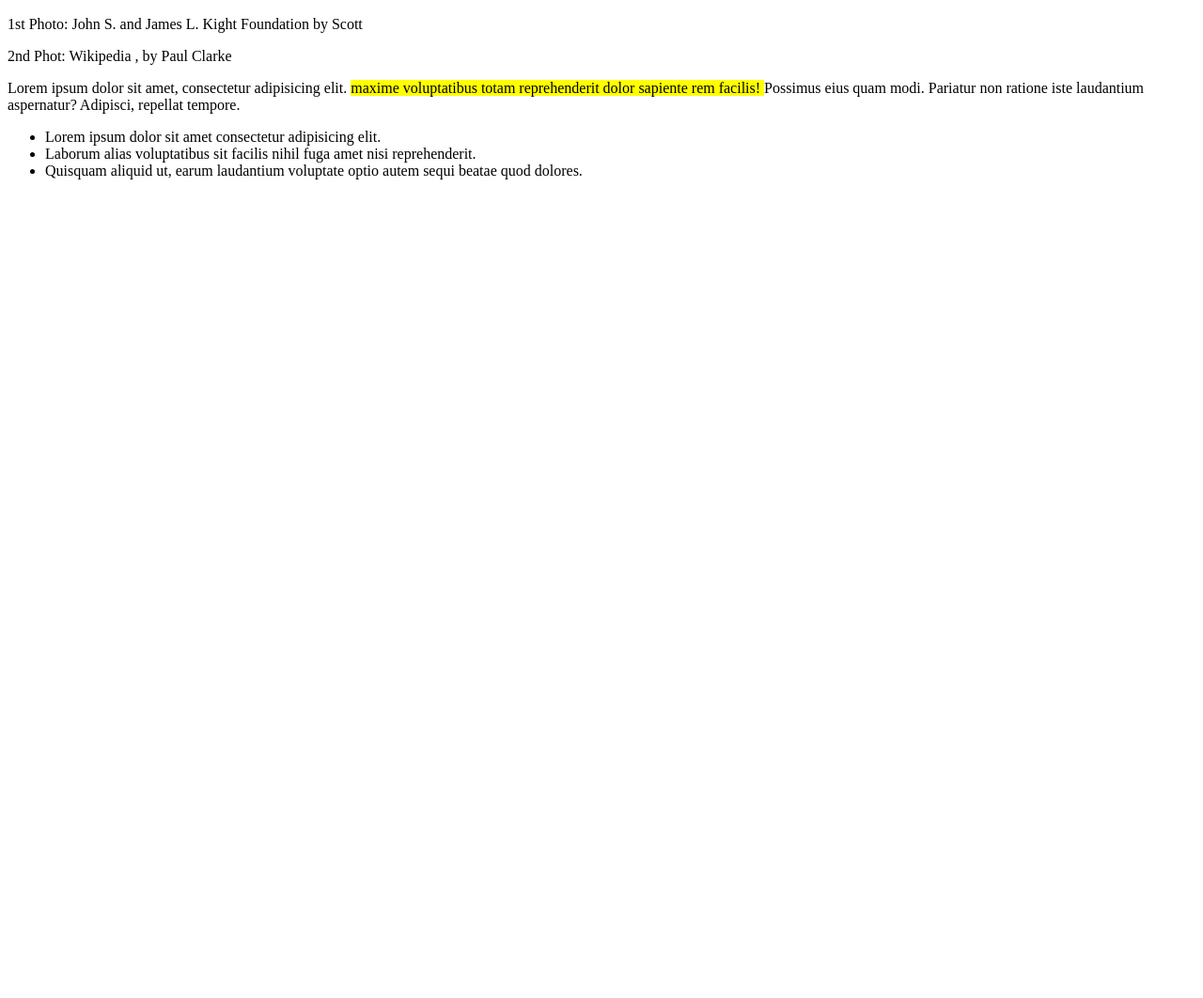
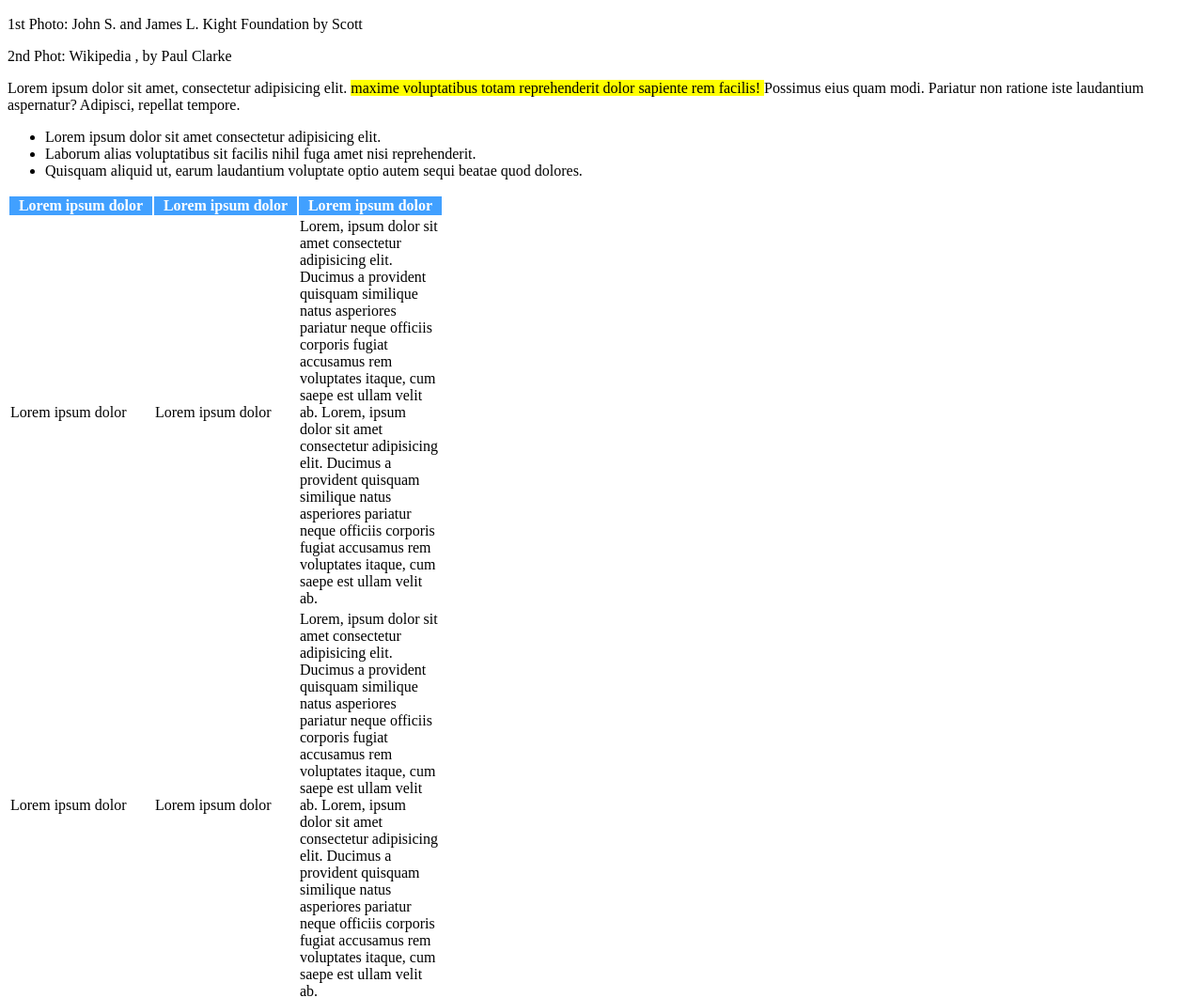
Before and after one commit to martinaapalazzi/html-css-booleaner, a plain HTML site: page index.html in a window 1280 px wide. Shown: the part 576-1638 px from the top of the page at 94% size. Before the commit the page ends 800 px from the top, so only its background shows below. Drawn offline with Linux system fonts and the light colour scheme.

Commit message:
Aggiunta tabella e paragrafo

```diff
--- a/index.html
+++ b/index.html
@@ -15,7 +15,7 @@
         <h1>
             Internet deve essere al servizio del "bene pubblico": il manifesto di Tim Berners-Lee
         </h1>
-        <p class="autor"> Scritto da <span style="color: lightblue;"> The Booleaner</span>
+        <p class="autor"> Scritto da <span style="color: rgb(72, 189, 228);"> The Booleaner</span>
          </p>
         <p class="autor">
             10/10/2020
@@ -51,9 +51,61 @@
             <li>
              Quisquam aliquid ut, earum laudantium voluptate optio autem sequi beatae quod dolores.
             </li>
-
        </ul>
 
+       <table>
+            <thead>
+                <tr class="primariga">
+                    <th>
+                        <span style="color: white;"> Lorem ipsum dolor </span>
+                    </th>
+                    <th>
+                        <span style="color: white;"> Lorem ipsum dolor </span>
+                    </th>
+                    <th>
+                        <span style="color: white;"> Lorem ipsum dolor </span>
+                    </th>
+                </tr>
+            </thead>
+            <tbody>
+                <tr class="seconda riga">
+                    <td>
+                        Lorem ipsum dolor
+                    </td>
+                    <td>
+                        Lorem ipsum dolor
+                    </td>
+                    <td>
+                        Lorem, ipsum dolor sit amet consectetur adipisicing elit. Ducimus a provident quisquam similique natus asperiores pariatur neque officiis corporis fugiat accusamus rem voluptates itaque, cum saepe est ullam velit ab. Lorem, ipsum dolor sit amet consectetur adipisicing elit. Ducimus a provident quisquam similique natus asperiores pariatur neque officiis corporis fugiat accusamus rem voluptates itaque, cum saepe est ullam velit ab.
+                    </td>
+                </tr>
+                <tr>
+                    <td>
+                        Lorem ipsum dolor
+                    </td>
+                    <td>
+                        Lorem ipsum dolor
+                    </td>
+                    <td>
+                        Lorem, ipsum dolor sit amet consectetur adipisicing elit. Ducimus a provident quisquam similique natus asperiores pariatur neque officiis corporis fugiat accusamus rem voluptates itaque, cum saepe est ullam velit ab. Lorem, ipsum dolor sit amet consectetur adipisicing elit. Ducimus a provident quisquam similique natus asperiores pariatur neque officiis corporis fugiat accusamus rem voluptates itaque, cum saepe est ullam velit ab.
+                    </td>
+                </tr>
+                <tr class="seconda riga">
+                    <td>
+                        Lorem ipsum dolor
+                    </td>
+                    <td>
+                        Lorem ipsum dolor
+                    </td>
+                    <td>
+                        Lorem, ipsum dolor sit amet consectetur adipisicing elit. Ducimus a provident quisquam similique natus asperiores pariatur neque officiis corporis fugiat accusamus rem voluptates itaque, cum saepe est ullam velit ab. Lorem, ipsum dolor sit amet consectetur adipisicing elit. Ducimus a provident quisquam similique natus asperiores pariatur neque officiis corporis fugiat accusamus rem voluptates itaque, cum saepe est ullam velit ab.
+                    </td>
+                </tr>
+            </tbody>
+       </table>
+       <p>
+            Lorem ipsum dolor sit amet consectetur adipisicing elit. Sed doloribus laborum animi delectus culpa quia repudiandae, tempora maiores nam! Delectus non, repudiandae <span style="background-color: yellow;"> vel maiores vitae impedit exercitationem amet? </span> Incidunt, labore. Lorem, ipsum dolor sit amet consectetur adipisicing elit. Ducimus a provident quisquam similique natus asperiores pariatur neque officiis corporis fugiat accusamus rem voluptates itaque, cum saepe est ullam velit ab. Lorem, ipsum dolor sit amet consectetur adipisicing elit. Ducimus a provident quisquam similique natus asperiores pariatur neque officiis corporis fugiat accusamus rem voluptates itaque, cum saepe est ullam velit ab.
+        </p>
 
 
     </main>
--- a/style.css
+++ b/style.css
@@ -1,5 +1,5 @@
 header {
-    background-color: lightskyblue; width: 100%; height: 100%;
+    background-color: rgb(105, 195, 251); width: 100%; height: 100%;
     background-size: 250px;
     background-image: url(img/pattern.png);
 
@@ -14,5 +14,20 @@ header {
 }
 
 .autor {
-    color: grey;
+    color: rgb(131, 131, 131);
 }
+
+.primariga {
+    background-color: rgb(65, 160, 255);
+    width: 150px;
+
+}
+
+.secondariga {
+    background-color: rgb(174, 220, 236);
+}
+
+td {
+    width: 150px;
+    height: 100px;
+}
```
Lines whose indentation alone changed are shown as unchanged.
